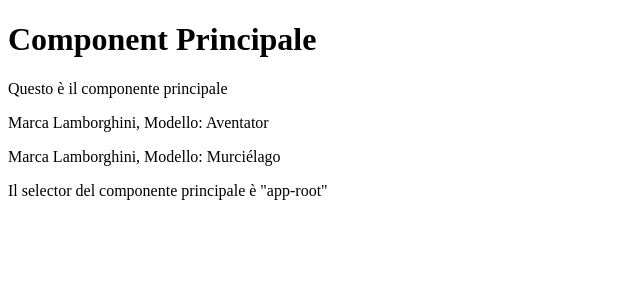
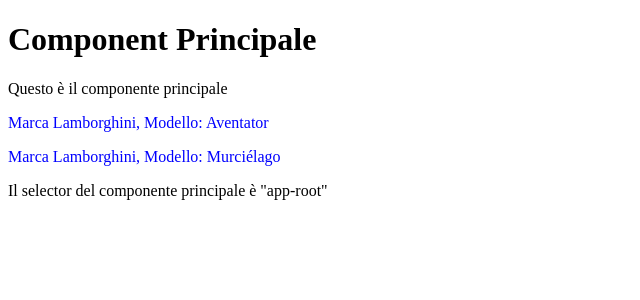
Before and after one commit to racitifilippo/250--creazione-del-primo-progetto-angular-filipporaciti, an Angular app: page / in a window 1280 px wide. Shown: the top 300 px of the page, without its empty margins (0-640 px from the left). Built offline with nearby package versions, Linux system fonts and the light colour scheme.

Commit message:
Data Binding : Property Binding

```diff
--- a/src/app/componente01/componente01.component.html
+++ b/src/app/componente01/componente01.component.html
@@ -1,3 +1,3 @@
 <div>
-    <p>Marca {{marca}}, Modello: {{modello}}</p>
+    <p [style.color]="textColor">Marca {{marca}}, Modello: {{modello}}</p>
 </div>
--- a/src/app/componente01/componente01.component.ts
+++ b/src/app/componente01/componente01.component.ts
@@ -10,6 +10,8 @@
   marca: string = "Lamborghini"
   modello: string = "Aventator"
 
+  textColor: string = "blue"
+
   constructor() { }
 
   ngOnInit(): void {
--- a/src/app/componente02/componente02.component.html
+++ b/src/app/componente02/componente02.component.html
@@ -1,3 +1,3 @@
 <div>
-    <p>Marca {{marca}}, Modello: {{modello}}</p>
+    <p [style.color]="textColor">Marca {{marca}}, Modello: {{modello}}</p>
 </div>
--- a/src/app/componente02/componente02.component.ts
+++ b/src/app/componente02/componente02.component.ts
@@ -10,6 +10,8 @@
   marca: string = "Lamborghini"
   modello: string = "Murciélago"
 
+  textColor: string = "blue"
+
   constructor() { }
 
   ngOnInit(): void {
```
